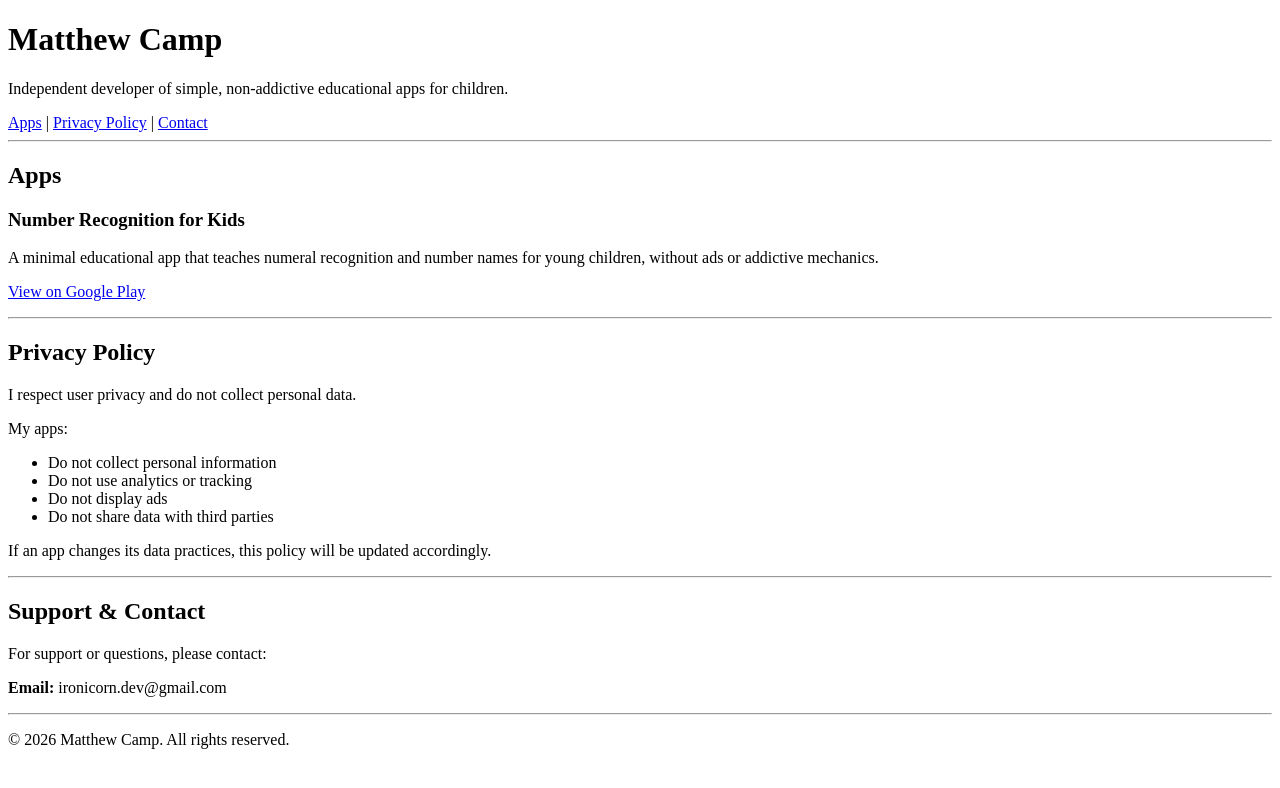
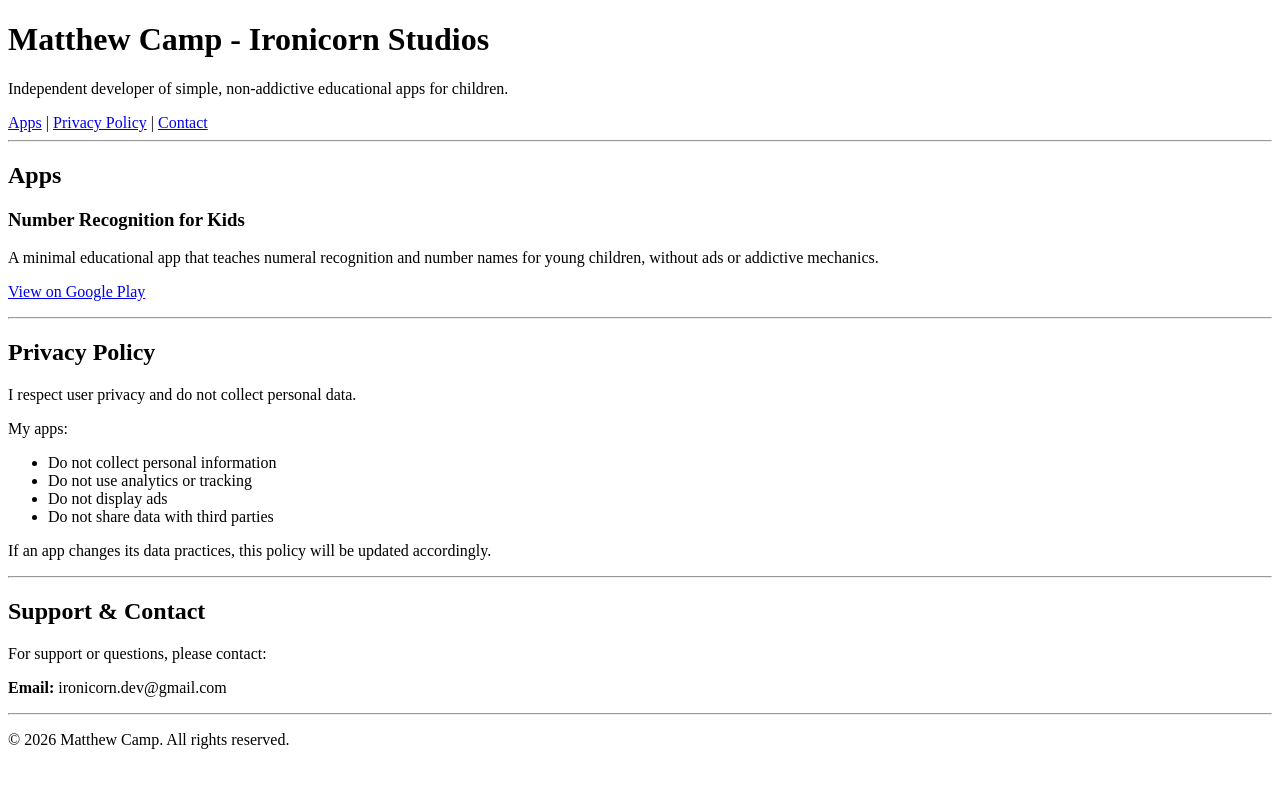
Before and after one commit to ironicorndev/ironicorndev.github.io, a plain HTML site: page index.html in a window 1280 px wide. Drawn offline with Linux system fonts and the light colour scheme.

Commit message:
Update index.html

```diff
--- a/index.html
+++ b/index.html
@@ -8,7 +8,7 @@
 <body>
 
 <header>
-  <h1>Matthew Camp</h1>
+  <h1>Matthew Camp - Ironicorn Studios</h1>
   <p>Independent developer of simple, non-addictive educational apps for children.</p>
 
   <nav>
```
